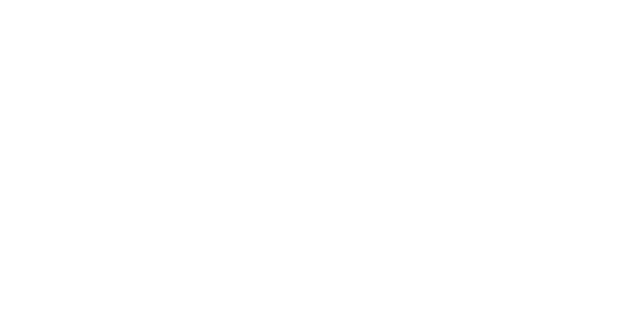
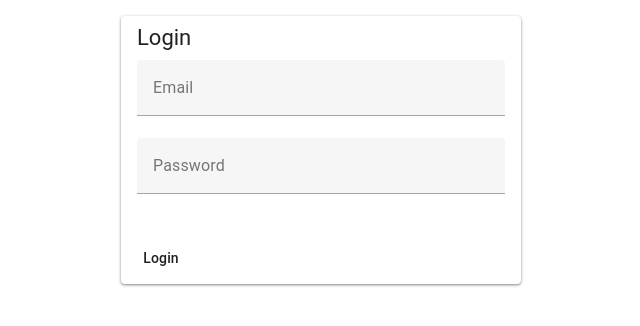
Before and after one commit to kuanhc96/roots-app, a Nuxt app in the folder auth-server/frontend/: page /login in a window 1280 px wide. Before the commit this address had no page. Shown: the top 326 px of the page, without its empty margins (319-959 px from the left). Built offline with nearby package versions, Linux system fonts and the light colour scheme.

Commit message:
feat: replace placeholder landing page with login form

```diff
--- /dev/null
+++ b/auth-server/frontend/components/LoginForm.vue
@@ -0,0 +1,18 @@
+<template>
+  <v-card width="400">
+    <v-card-title>Login</v-card-title>
+    <v-card-text>
+      <v-text-field v-model="email" label="Email" type="email" />
+      <v-text-field v-model="password" label="Password" type="password" />
+    </v-card-text>
+    <v-card-actions>
+      <v-btn @click="login">Login</v-btn>
+    </v-card-actions>
+  </v-card>
+</template>
+
+<script setup lang="ts">
+const email = ref('')
+const password = ref('')
+function login() {}
+</script>
--- a/auth-server/frontend/pages/index.vue
+++ /dev/null
@@ -1,9 +0,0 @@
-<template>
-  <main>
-    <h1>Welcome to Roots App</h1>
-    <p>A fullstack application powered by <strong>Vue / Nuxt 3</strong> and <strong>Spring Boot</strong>.</p>
-    <nav>
-      <NuxtLink to="/about">About</NuxtLink>
-    </nav>
-  </main>
-</template>
--- /dev/null
+++ b/auth-server/frontend/pages/login.vue
@@ -0,0 +1,5 @@
+<template>
+  <v-container class="fill-height d-flex align-center justify-center">
+    <LoginForm />
+  </v-container>
+</template>
```
